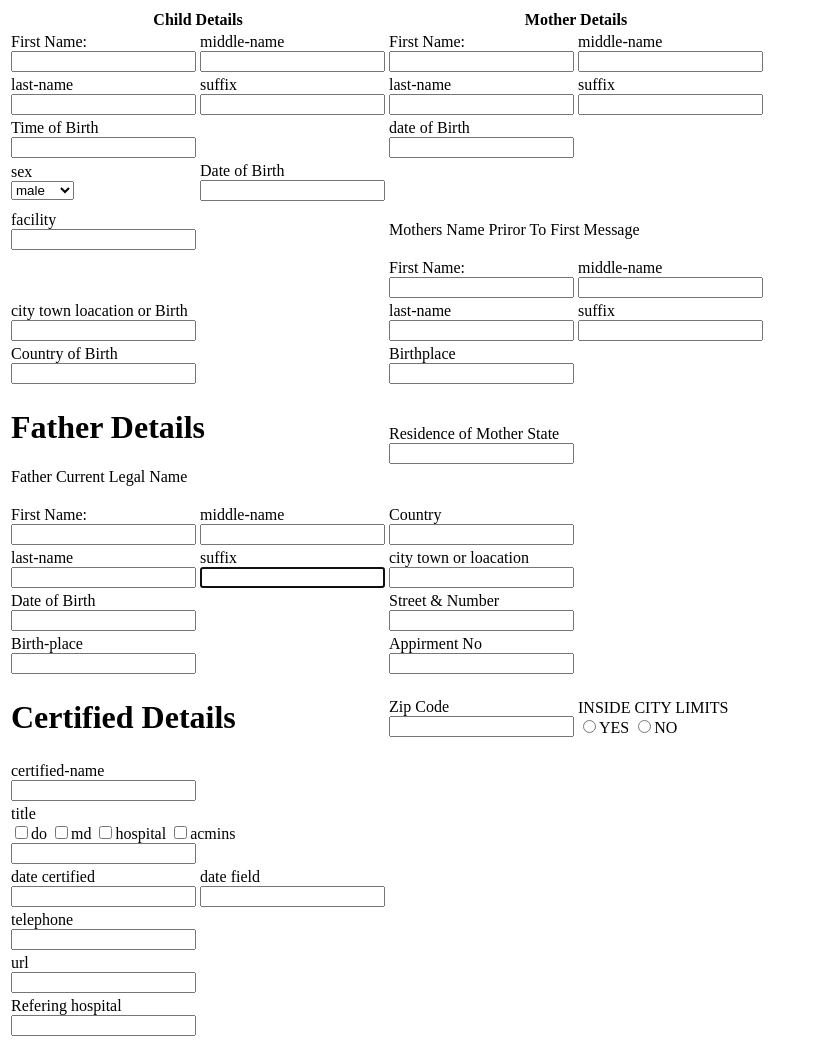
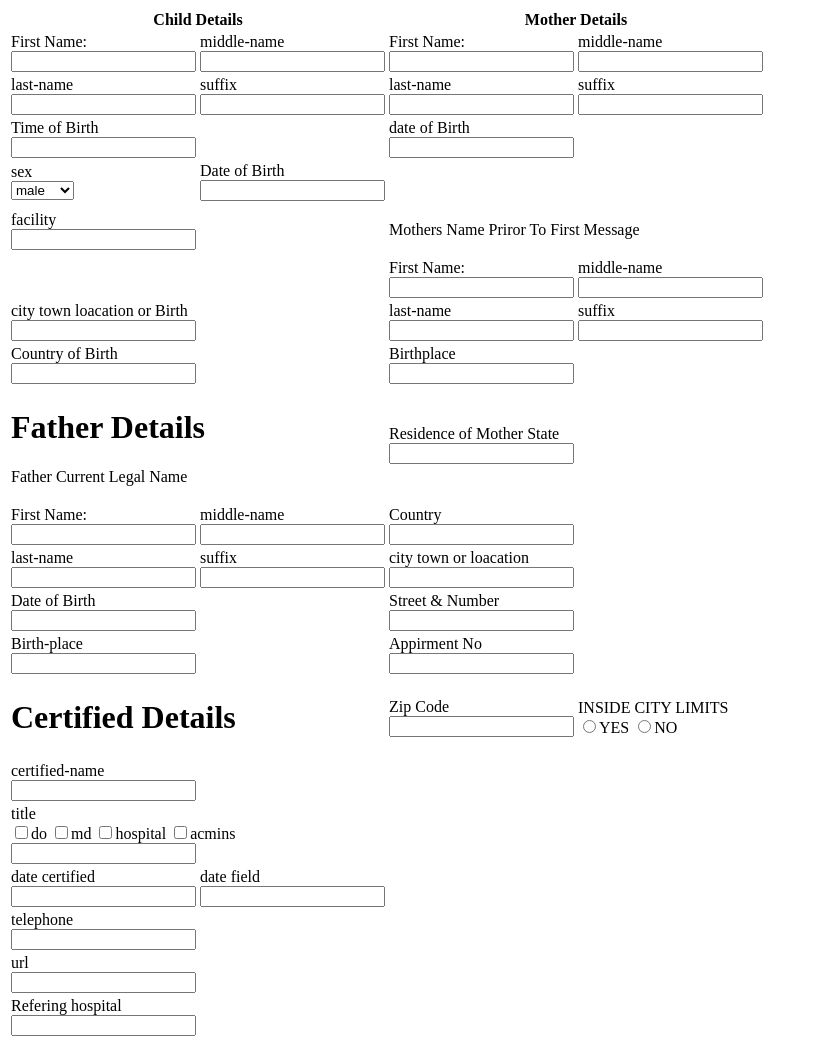
Before and after one commit to Ahadi371/Full-html-exam, a plain HTML site: page form.html in a window 1280 px wide. Shown: the whole page, without its empty margins (0-815 px from the left). Drawn offline with Linux system fonts and the light colour scheme.

Commit message:
modified

```diff
--- a/form.html
+++ b/form.html
@@ -147,7 +147,7 @@
             </td>
             <td>
                 <label for="suffix5">suffix</label><br>
-                <input type="text" id="suffix5" name="suffix5" required="required" autofocus="autofocus">
+                <input type="text" id="suffix5" name="suffix5" required="required">
             </td>
             <td colspan="2">
                 <label for="city2">city town or loacation</label><br>
```
